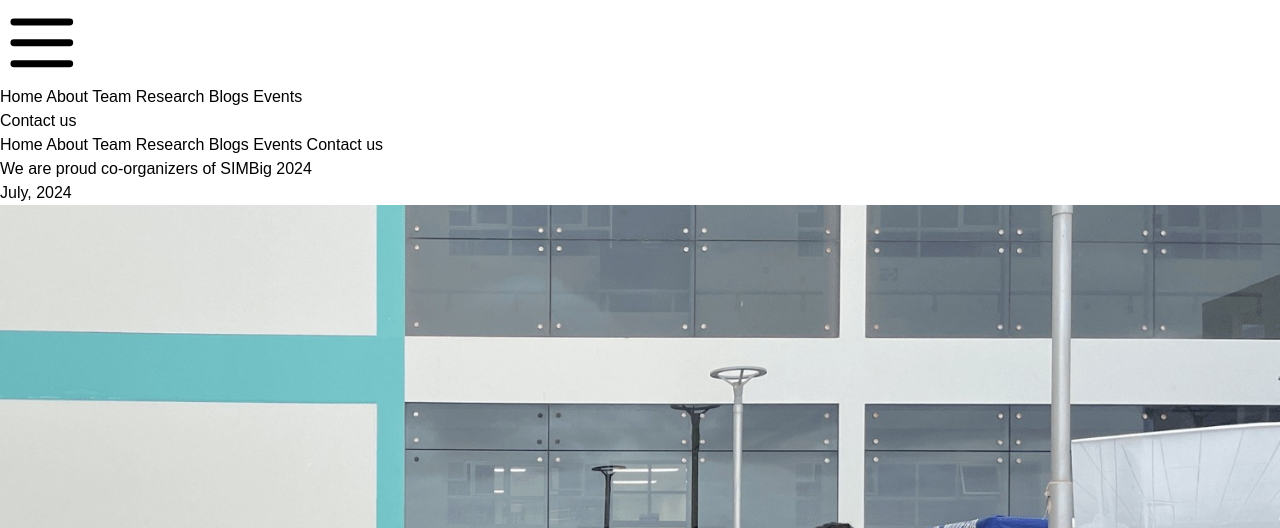
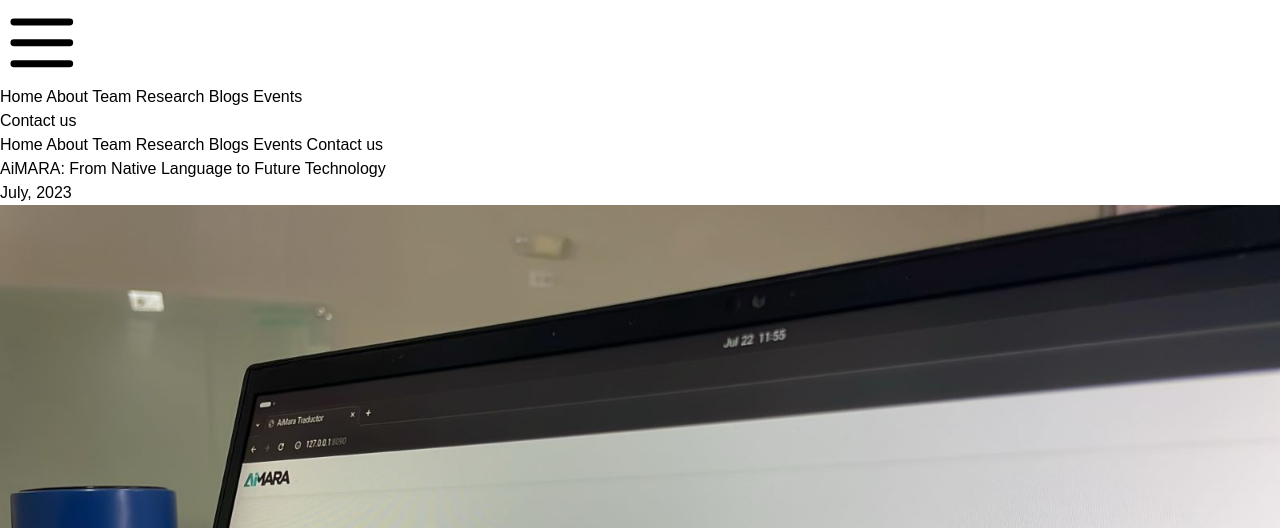
Before and after one commit to Honorio-apz/aimaralab, an Astro site: page /blogs/origenaimara in a window 1280 px wide. Shown: the part 272-800 px from the top of the page. Built offline with nearby package versions, Linux system fonts and the light colour scheme; Astro itself is replaced by a stand-in of ours; a web font is replaced by a local one; what @material-tailwind/html would draw is missing.

Commit message:
first commit blogs

```diff
--- a/src/pages/blogs/origenaimara.astro
+++ b/src/pages/blogs/origenaimara.astro
@@ -1,7 +1,7 @@
 ---
 import BaseLayout from "../../layouts/BaseLayout.astro";
 import { BLOGS } from "../../data/blogs.js";
-const blog = BLOGS[0]; // Cambia el índice según el blog correspondiente
+const blog = BLOGS[2]; // Cambia el índice según el blog correspondiente
 ---
 <BaseLayout title={blog.title}>
   <main class="min-h-screen bg-white">
```
